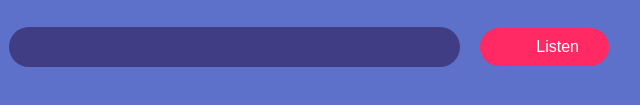
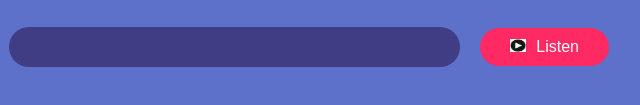
Before and after one commit to Nisha6559513/text_To_Speech_Converter, a plain HTML site: page textconv.html in a window 1280 px wide. Shown: the part 519-624 px from the top of the page, 331-971 px from the left. Drawn offline with Linux system fonts and the light colour scheme.

Commit message:
Add files via upload

```diff
--- a/textconv.html
+++ b/textconv.html
@@ -12,7 +12,7 @@
         <textarea placeholder="write anything here..."></textarea>
         <div class="row">
             <select></select>
-             <button><img src="images/icon.jpeg " height="13px" width="20px">Listen</button>
+             <button><img src="icon.jpeg " height="13px" width="20px">Listen</button>
         </div>
 
     </div>
```
Also changed, not shown: icon.jpeg (added).
